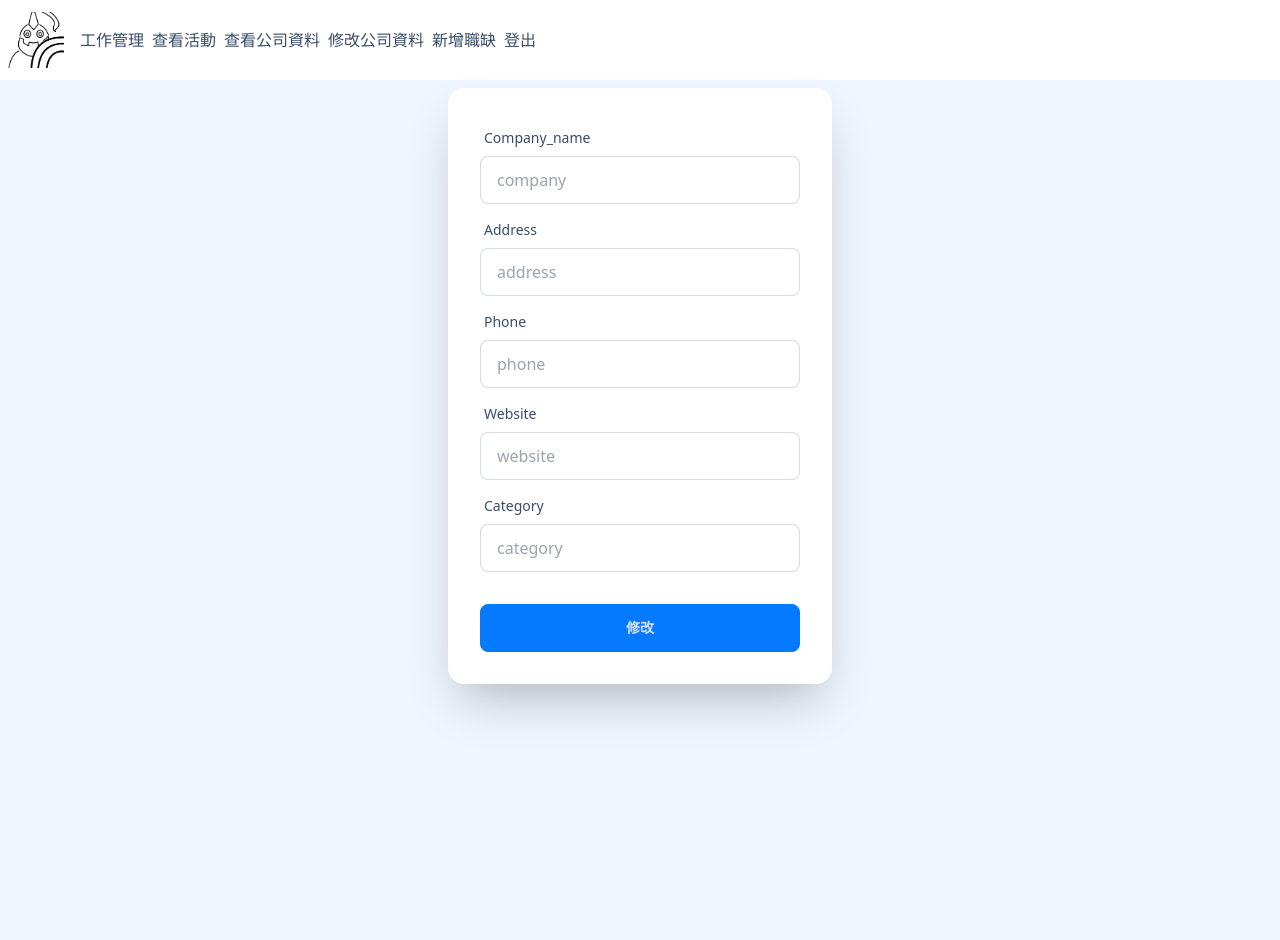
After one commit to hitsuji0621/db-2023, a Flask app: page /company_modify_data in a window 1280 px wide. The commit adds this page. Run offline with Flask 3, Linux system fonts and the light colour scheme; a user stored in the database is signed in; parts of the project's set-up code (start-up, migrations or seed data) failed here and were passed over; some libraries are stand-ins or nearby versions.

Commit message:
Change company data
修改公司資料

```diff
--- a/main.py
+++ b/main.py
@@ -283,6 +283,29 @@ def event_page():
     else:
         return login_manager.unauthorized()
 
+@app.route("/company_modify_data", methods=['GET', 'POST'])
+@login_required
+def company_modify_data():
+    if current_user.is_authenticated:
+        if request.method == 'POST':
+            db_update_company(current_user.id, request.form)
+            return redirect(url_for('company_frontPage'))
+        else:
+            return render_template("company_modify_data.html")
+    else:
+        return login_manager.unauthorized()
+
+def db_update_company(company_id, form: dict):
+    user = db.session.query(db_table['company']).get(company_id)
+
+    if user:
+        user.company_name = form.get('company_name', user.company_name)
+        user.address = form.get('address', user.address)
+        user.phone = form.get('phone', user.phone)
+        user.website = form.get('website', user.website)
+        user.category = form.get('category', user.category)
+        # user.password = form.get('password', user.password)
+        db.session.commit()
 
 if __name__ == '__main__':
     app.run(host="0.0.0.0", debug=True)
--- a/templates/base_comp.html
+++ b/templates/base_comp.html
@@ -10,7 +10,7 @@
       <a class="nav-link" href="/company_viewData">查看公司資料</a>
     </li>
     <li class="nav-item">
-      <a class="nav-link" href="/modify_data">修改公司資料</a>
+      <a class="nav-link" href="/company_modify_data">修改公司資料</a>
     </li>
     <li class="nav-item">
       <a class="nav-link" href="#">新增職缺</a>
--- /dev/null
+++ b/templates/company_modify_data.html
@@ -0,0 +1,43 @@
+{% extends 'base_comp.html' %}
+
+{% block mainContent %}
+<div class="w-full h-full flex justify-center items-start pt-2">
+    <form method="post"  class="card flex-shrink-0 w-96 shadow-2xl bg-base-100">
+        <div class="card-body">
+            <div class="form-control">
+                <label class="label">
+                    <span class="label-text">Company_name</span>
+                </label>
+                <input type="text" placeholder="company" name="company_name" id="company_name" class="input input-bordered" />
+            </div>
+            <div class="form-control">
+                <label class="label">
+                    <span class="label-text">Address</span>
+                </label>
+                <input type="label-text" placeholder="address" name="address" id="address" class="input input-bordered" />
+            </div>
+            <div class="form-control">
+                <label class="label">
+                    <span class="label-text">Phone</span>
+                </label>
+                <input type="text" placeholder="phone" name="phone" id="phone" class="input input-bordered" />
+            </div>
+            <div class="form-control">
+                <label class="label">
+                    <span class="label-text">Website</span>
+                </label>
+                <input type="text" placeholder="website" name="website" id="website" class="input input-bordered" />
+            </div>
+            <div class="form-control">
+                <label class="label">
+                    <span class="label-text">Category</span>
+                </label>
+                <input type="text" placeholder="category" name="category" id="category" class="input input-bordered" />
+            </div>
+            <div class="form-control mt-6">
+                <input type="submit" class="btn btn-primary" value="修改">
+            </div>
+        </div>
+    </div>
+</div>
+{% endblock %}
```
